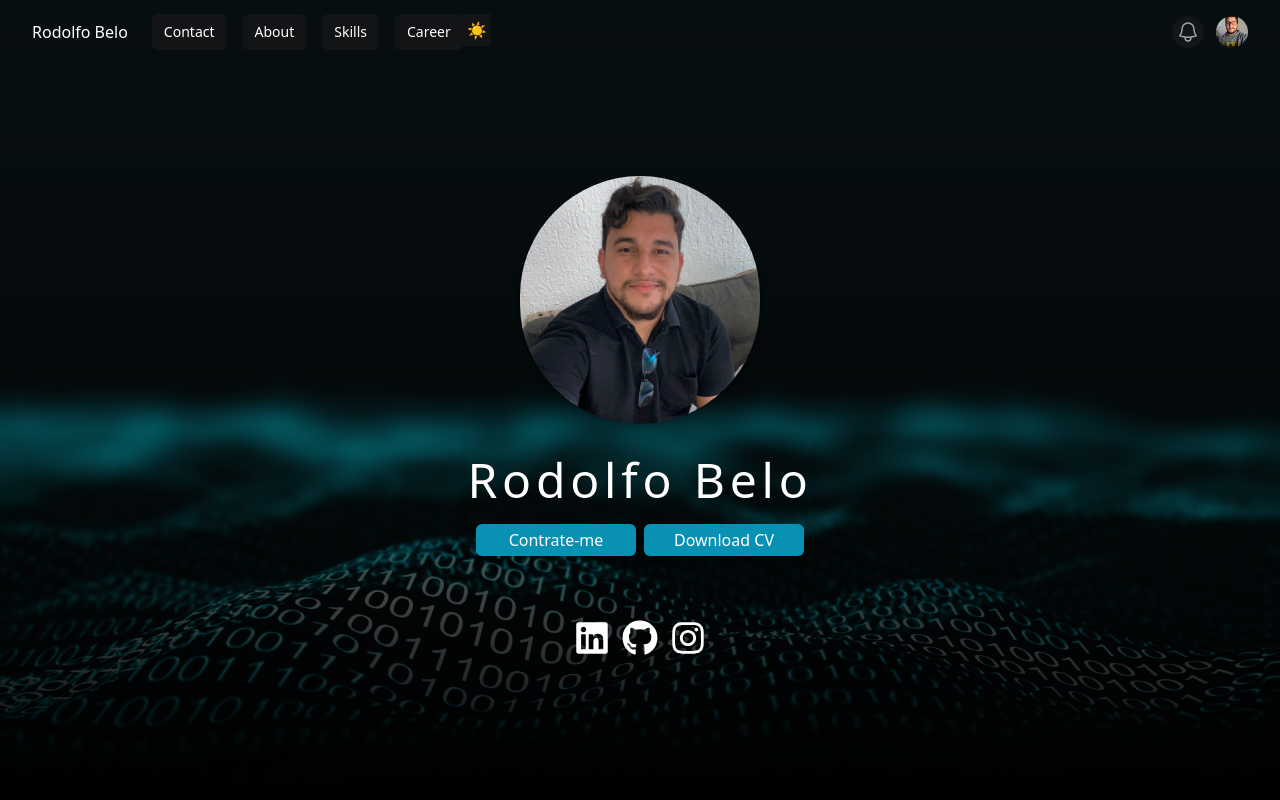
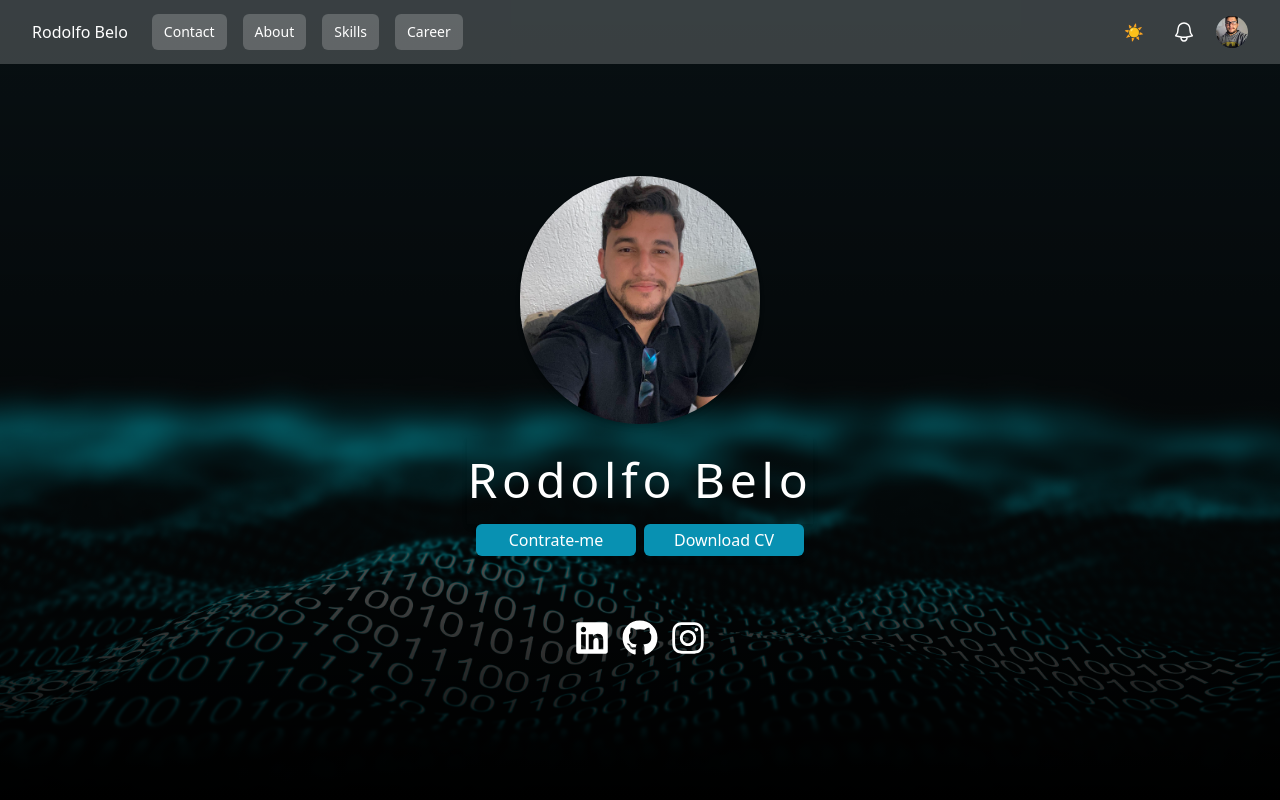
Before and after one commit to RodolfoBelo19/resumev3, a Next.js app: page / in a window 1280 px wide. Shown: the top 800 px of the page. Built offline with nearby package versions, Linux system fonts and the light colour scheme.

Commit message:
feat: theme black and light navbar

```diff
--- a/src/presentation/components/Navbar/index.tsx
+++ b/src/presentation/components/Navbar/index.tsx
@@ -36,8 +36,8 @@ export const Navbar = ({ isScrollY }: any) => {
     { name: "Career", href: "#", current: true },
   ];
 
-  const theme = useThemeValue(); // pego o valor do tema
-  const setTheme = useThemeSetter(); // pego a função que altera o tema
+  const theme = useThemeValue();
+  const setTheme = useThemeSetter();
 
   const toggleTheme = () => {
     setTheme(!theme);
@@ -47,7 +47,13 @@ export const Navbar = ({ isScrollY }: any) => {
     <Disclosure
       as="nav"
       className={`fixed w-full z-50 transition ${
-        isScrollY ? "bg-black bg-opacity-70" : "bg-black bg-opacity-10"
+        isScrollY
+          ? theme
+            ? "bg-black bg-opacity-80"
+            : "bg-white bg-opacity-80"
+          : theme
+          ? "bg-black bg-opacity-20"
+          : "bg-white bg-opacity-20"
       }`}
     >
       {({ open }) => (
@@ -56,7 +62,17 @@ export const Navbar = ({ isScrollY }: any) => {
             <div className="relative flex h-16 items-center justify-between">
               <div className="absolute inset-y-0 left-0 flex items-center sm:hidden">
                 {/* Mobile menu button*/}
-                <Disclosure.Button className="inline-flex items-center justify-center rounded-md p-2 text-gray-400 hover:bg-zinc-700 hover:text-white focus:outline-none focus:ring-2 focus:ring-inset focus:ring-white">
+                <Disclosure.Button
+                  className={`${
+                    isScrollY
+                      ? theme
+                        ? "text-white hover:bg-zinc-700 hover:text-white"
+                        : "text-black hover:bg-white hover:bg-opacity-50"
+                      : theme
+                      ? "text-white hover:bg-zinc-200 hover:bg-opacity-10"
+                      : "text-white hover:bg-white hover:bg-opacity-10"
+                  } inline-flex items-center justify-center rounded-md p-2 focus:outline-none focus:ring-2 focus:ring-inset focus:ring-white`}
+                >
                   <span className="sr-only">Open main menu</span>
                   {open ? (
                     <XMarkIcon className="block h-6 w-6" aria-hidden="true" />
@@ -66,7 +82,17 @@ export const Navbar = ({ isScrollY }: any) => {
                 </Disclosure.Button>
               </div>
               <div className="flex flex-1 items-center justify-center sm:items-stretch sm:justify-start">
-                <div className="flex text-white flex-shrink-0 items-center">
+                <div
+                  className={`${
+                    isScrollY
+                      ? theme
+                        ? "text-white"
+                        : "text-black"
+                      : theme
+                      ? "text-white"
+                      : "text-white"
+                  } flex flex-shrink-0 items-center`}
+                >
                   Rodolfo Belo
                 </div>
                 <div className="hidden transition duration-200 sm:ml-6 sm:block">
@@ -75,12 +101,15 @@ export const Navbar = ({ isScrollY }: any) => {
                       <Link
                         key={item.name}
                         href={item.href}
-                        className={classNames(
-                          item.current
+                        className={`${
+                          isScrollY
+                            ? theme
+                              ? "bg-zinc-900 bg-opacity-70 text-white"
+                              : "bg-white bg-opacity-20 text-zinc-800"
+                            : theme
                             ? "bg-zinc-900 bg-opacity-70 text-white"
-                            : "text-gray-300 hover:bg-gray-700 hover:text-white",
-                          "px-3 py-2 rounded-md text-sm font-medium"
-                        )}
+                            : "bg-white bg-opacity-20 text-white"
+                        } px-3 py-2 rounded-md text-sm font-medium`}
                         aria-current={item.current ? "page" : undefined}
                       >
                         {item.name}
@@ -88,20 +117,24 @@ export const Navbar = ({ isScrollY }: any) => {
                     ))}
                   </div>
                 </div>
-                <div className="text-white">
-                  <button
-                    type="button"
-                    className="bg-zinc-900 bg-opacity-70 p-1 text-gray-400 hover:text-white focus:outline-none focus:ring-2 focus:ring-white focus:ring-offset-2 focus:ring-offset-zinc-800"
-                    onClick={toggleTheme}
-                  >
+              </div>
+              <div className="absolute inset-y-0 right-0 flex items-center pr-2 sm:static sm:inset-auto sm:ml-6 sm:pr-0">
+                <div className="text-white flex items-center mx-5">
+                  <button type="button" onClick={toggleTheme}>
                     {theme ? "🌙" : "☀️"}
                   </button>
                 </div>
-              </div>
-              <div className="absolute inset-y-0 right-0 flex items-center pr-2 sm:static sm:inset-auto sm:ml-6 sm:pr-0">
                 <button
                   type="button"
-                  className="rounded-full bg-zinc-900 bg-opacity-70 p-1 text-gray-400 hover:text-white focus:outline-none focus:ring-2 focus:ring-white focus:ring-offset-2 focus:ring-offset-zinc-800"
+                  className={`${
+                    isScrollY
+                      ? theme
+                        ? "text-white hover:bg-zinc-700 hover:text-white"
+                        : "text-black hover:bg-white hover:bg-opacity-50"
+                      : theme
+                      ? "text-white hover:bg-zinc-200 hover:bg-opacity-10"
+                      : "text-white hover:bg-white hover:bg-opacity-10"
+                  } inline-flex items-center justify-center rounded-md p-2 focus:outline-none focus:ring-2 focus:ring-inset focus:ring-white`}
                 >
                   <span className="sr-only">View notifications</span>
                   <BellIcon className="h-6 w-6" aria-hidden="true" />
@@ -187,12 +220,15 @@ export const Navbar = ({ isScrollY }: any) => {
                   key={item.name}
                   as="a"
                   href={item.href}
-                  className={classNames(
-                    item.current
-                      ? "bg-zinc-900 text-white"
-                      : "text-gray-300 hover:bg-gray-700 hover:text-white",
-                    "block px-3 py-2 rounded-md text-base font-medium"
-                  )}
+                  className={`${
+                    isScrollY
+                      ? theme
+                        ? "bg-zinc-900 bg-opacity-70 text-white"
+                        : "bg-white bg-opacity-50 text-zinc-800"
+                      : theme
+                      ? "bg-zinc-900 bg-opacity-70 text-white"
+                      : "bg-white bg-opacity-20 text-white"
+                  } px-3 flex flex-col py-2 rounded-md text-sm font-medium`}
                   aria-current={item.current ? "page" : undefined}
                 >
                   {item.name}
```
